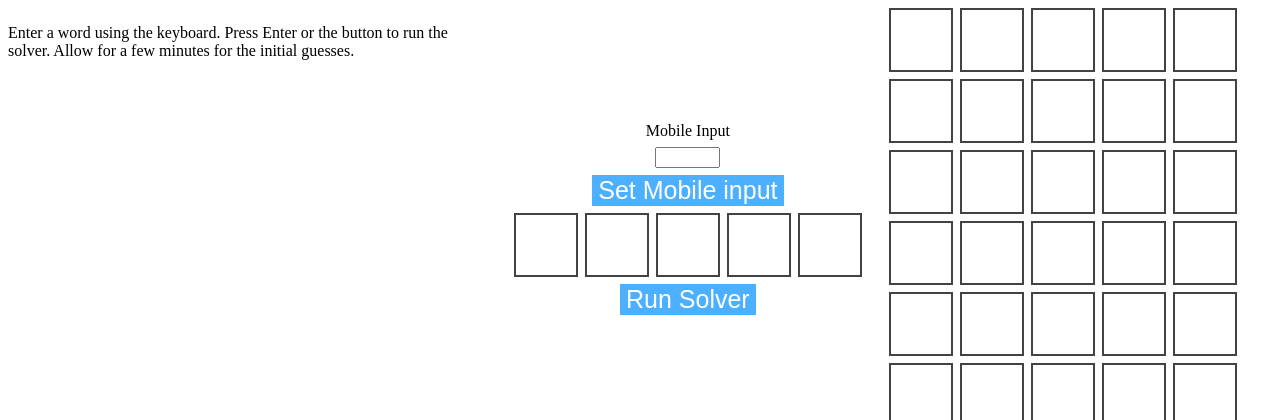
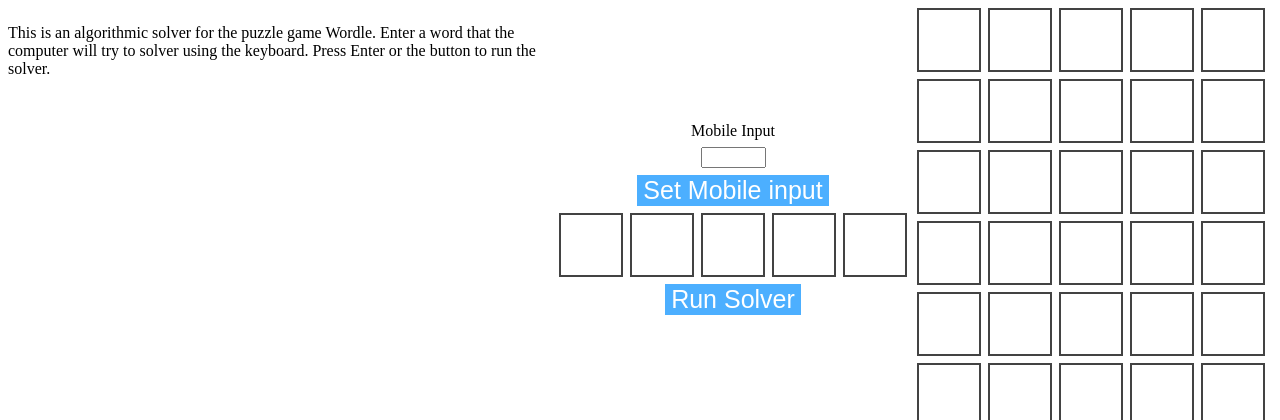
Before and after one commit to JamesG9802/Wordle-Information-Gain, a PHP site: page / in a window 1280 px wide. Shown: the top 420 px of the page. Run offline with PHP 8.4, Linux system fonts and the light colour scheme.

Commit message:
Updating description on website.
Website now more accurately describes what to do.

```diff
--- a/index.html
+++ b/index.html
@@ -5,7 +5,10 @@
 <body>
     <div class="Page-Content">
         <div class="Desc">
-            <p>Enter a word using the keyboard. Press Enter or the button to run the solver. Allow for a few minutes for the initial guesses.</p>
+            <p>This is an algorithmic solver for the puzzle game Wordle.
+                Enter a word that the computer will try to solver using the keyboard.
+                Press Enter or the button to run the solver.
+            </p>
         </div>
         <div style="align-items: center;" class="Wordle-Board">
             <p id="Error-Display"></p>
--- a/index.php
+++ b/index.php
@@ -7,7 +7,10 @@
     <body>
         <div class="Page-Content">
             <div class="Desc">
-                <p>Enter a word using the keyboard. Press Enter or the button to run the solver. Allow for a few minutes for the initial guesses.</p>
+                <p>This is an algorithmic solver for the puzzle game Wordle.
+                    Enter a word that the computer will try to solver using the keyboard.
+                    Press Enter or the button to run the solver.
+                </p>
             </div>
             <div style="align-items: center;"class="Wordle-Board">
                 <p id="Error-Display"></p>
```
